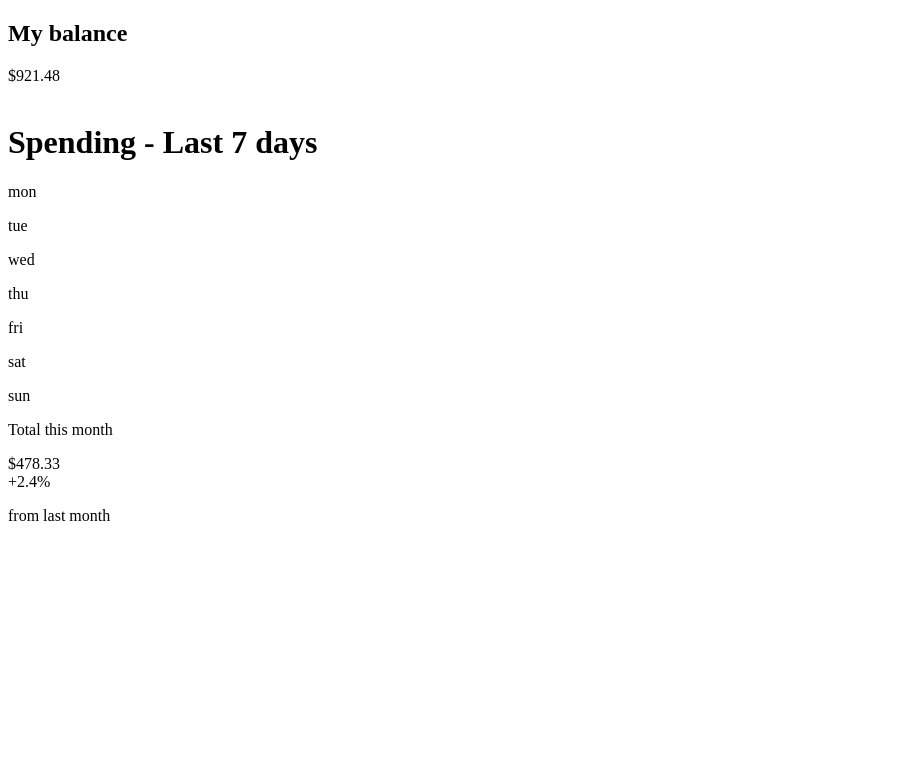
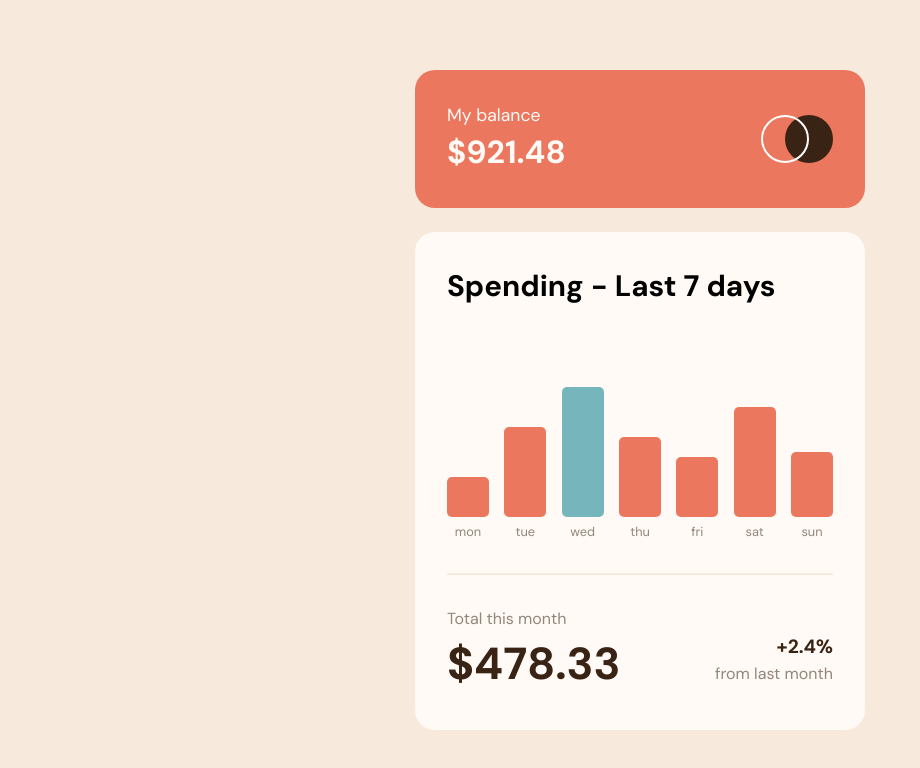
Before and after one commit to Oswalld/expenses-chart-component-main, a plain HTML site: page index.html in a window 1280 px wide. Shown: the whole page, without its empty margins (0-920 px from the left). Drawn offline with Linux system fonts and the light colour scheme; the site is published under a folder, as on GitHub Pages, so addresses that start at the root find nothing.

Commit message:
css not showing

```diff
--- a/index.html
+++ b/index.html
@@ -12,7 +12,7 @@
 <link rel="preconnect" href="https://fonts.gstatic.com" crossorigin>
 <link href="https://fonts.googleapis.com/css2?family=DM+Sans:wght@400;700&display=swap" rel="stylesheet">
 
-  <link rel="stylesheet" href="/CSS/style.css">
+  <link rel="stylesheet" href="./CSS/style.css">
 
 </head>
 <body>
@@ -25,7 +25,7 @@
           <h2>My balance</h2>
           <div class="balance">$921.48</div>
         </div>
-        <img src="/images/logo.svg" alt="">
+        <img src="./images/logo.svg" alt="">
       </div>
       <div class="expenses-component-bottom-part">
         <h1>Spending - Last 7 days</h1>
```
